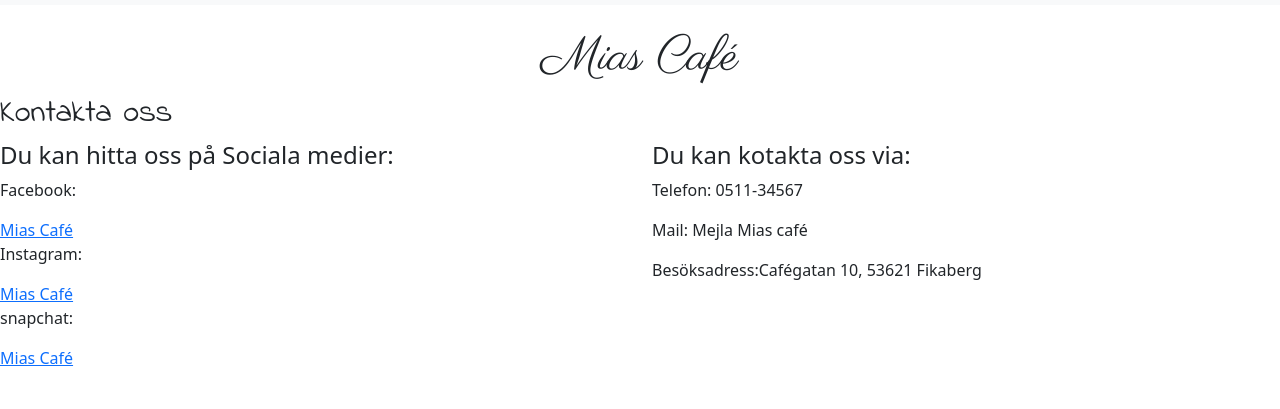
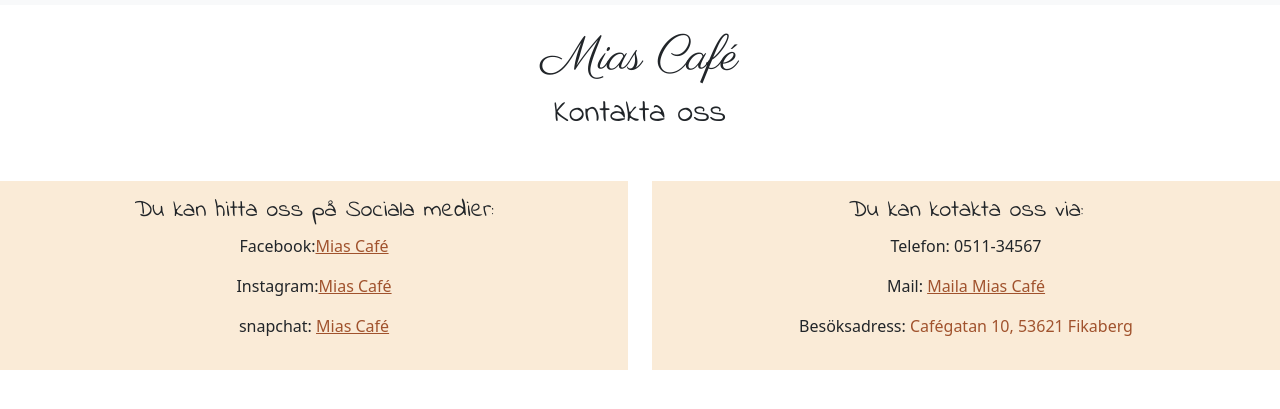
Before and after one commit to linneabambi/ovning-vecka-11, a plain HTML site: page kontakt.html in a window 1280 px wide. Shown: the part 61-470 px from the top of the page. Drawn offline with nearby package versions, Linux system fonts and the light colour scheme.

Commit message:
kontakt sida

```diff
--- a/kontakt.html
+++ b/kontakt.html
@@ -24,7 +24,7 @@
       crossorigin="anonymous"
     ></script>
     <link rel="stylesheet" href="/src/style.css" />
-    <title>Document</title>
+    <title>Om oss-Mias Café</title>
   </head>
   <body>
     <div class="code-container">
@@ -62,23 +62,29 @@
         </div>
       </nav>
       <h1 class="center-align mt-4">Mias Café</h1>
-      <h2>Kontakta oss</h2>
-      <div class="contact-container">
+      <h2 class="center-align mb-5">Kontakta oss</h2>
+      <div class="contact-container center-align">
         <div class="row">
-          <div class="col-6">
-            <h4>Du kan hitta oss på Sociala medier:</h4>
-            <p>Facebook:</p>
-            <a href="#">Mias Café</a>
-            <p>Instagram:</p>
-            <a href="#">Mias Café</a>
-            <p>snapchat:</p>
-            <a href="#">Mias Café</a>
+          <div class="col-6 kontakt-info">
+            <div class="div-1 p-3">
+              <h4 class="font-flower">Du kan hitta oss på Sociala medier:</h4>
+              <p>Facebook:<a href="#">Mias Café</a></p>
+
+              <p>Instagram:<a href="#">Mias Café</a></p>
+
+              <p>snapchat: <a href="#">Mias Café</a></p>
+            </div>
           </div>
-          <div class="col-6">
-            <h4>Du kan kotakta oss via:</h4>
-            <p>Telefon: 0511-34567</p>
-            <p>Mail: <a href="mailto:#"></a> Mejla Mias café</p>
-            <p>Besöksadress:Cafégatan 10, 53621 Fikaberg</p>
+          <div class="col-6 kontakt-info">
+            <div class="div-1 p-3">
+              <h4 class="font-flower">Du kan kotakta oss via:</h4>
+              <p>Telefon: 0511-34567</p>
+              <p>Mail: <a href="mailto:miascafe@live.se">Maila Mias Café</a></p>
+              <p>
+                Besöksadress:
+                <span>Cafégatan 10, 53621 Fikaberg</span>
+              </p>
+            </div>
           </div>
         </div>
       </div>
--- a/src/style.css
+++ b/src/style.css
@@ -1,3 +1,9 @@
+.font-cursive {
+  font-family: "Parisienne", cursive;
+}
+.font-flower {
+  font-family: "Indie Flower", cursive;
+}
 .nav-icon {
   width: 50px;
 }
@@ -42,3 +48,12 @@ p {
 ul {
   list-style: none;
 }
+.div-1 {
+  background-color: antiquewhite;
+}
+a {
+  color: sienna;
+}
+span {
+  color: sienna;
+}
```
